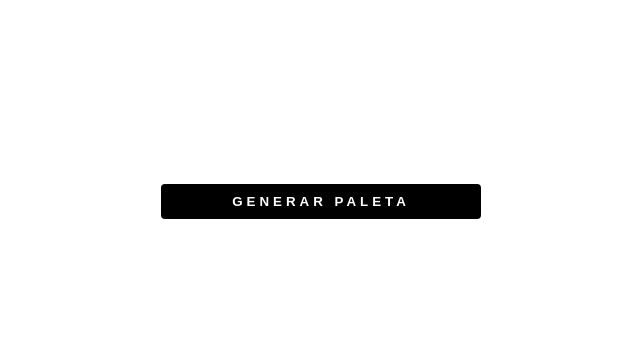
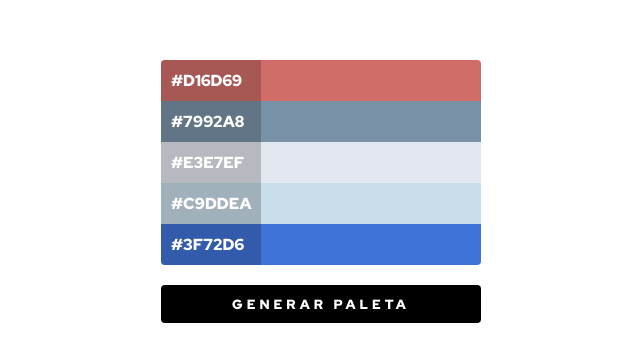
Before and after one commit to Andynv/Generador-paleta-colores, a plain HTML site: page index.html in a window 1280 px wide. Shown: the part 239-600 px from the top of the page, without its empty margins (319-959 px from the left). Drawn offline with Linux system fonts and the light colour scheme; a web font is replaced by a local one.

Commit message:
refactoring

```diff
--- a/index.html
+++ b/index.html
@@ -4,15 +4,15 @@
     <meta charset="UTF-8">
     <meta http-equiv="X-UA-Compatible" content="IE=edge">
     <meta name="viewport" content="width=device-width, initial-scale=1.0">
-    <link href="https://fonts.googleapis.com/css2?family=Lato:wght@300&family=Outfit:wght@300;400;500;600;700&family=Red+Hat+Mono:wght@300&family=Roboto:ital,wght@0,100;0,300;0,400;1,500&display=swap" rel="stylesheet">
+    <title>Color aleatorio</title>
+    <link href="https://fonts.googleapis.com/css2?family=Red+Hat+Display:wght@400;900&display=swap" rel="stylesheet">
     <link rel="stylesheet" href="styles.css"/>
     <script src="script.js" type="text/javascript" defer></script>
-    <title>Generador de paleta de colores</title>
 </head>
 <body>
     <div>
         <div id="palleteContainer"></div>
-        <button onclick="updatePallete()">Generar Paleta</button>
+        <button onclick="updatePallete()">Generar paleta</button>
     </div>
 </body>
 </html>
--- a/script.js
+++ b/script.js
@@ -1,12 +1,11 @@
-//seleccionamos el elemento del dom
 const palleteContainer = document.getElementById('palleteContainer');
-
-//Valores
-const colorValues = ['1', '2', '3', '5', '6', '7', '8', '9', 'A', 'B', 'C', 'D', 'E', 'F'];
-const palleteSize = 5;
+const colorRange = document.getElementById('colorRange');
+const colorValues = ['1','2','3','4','6','7','8','9','A','B','C','D','E','F'];
+const PALLETE_SIZE = 5;
 
 const createPallete = () => {
-    for (let i = 0; i < palleteSize.length; i++) {
+    palleteContainer.innerHTML = '';
+    for(let i = 0; i < PALLETE_SIZE; i++) {
         const palleteElement = document.createElement('div');
         palleteElement.classList.add('palleteItem');
         palleteContainer.appendChild(palleteElement);
```
